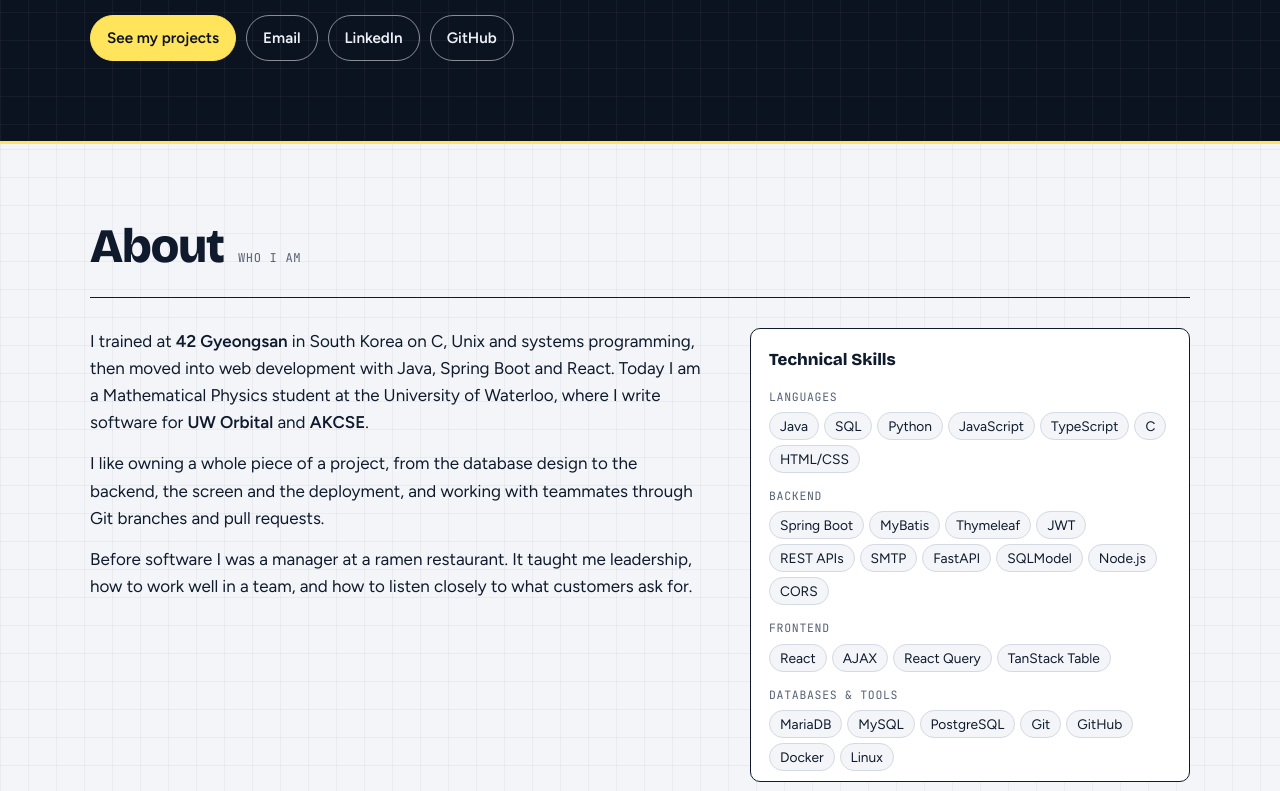
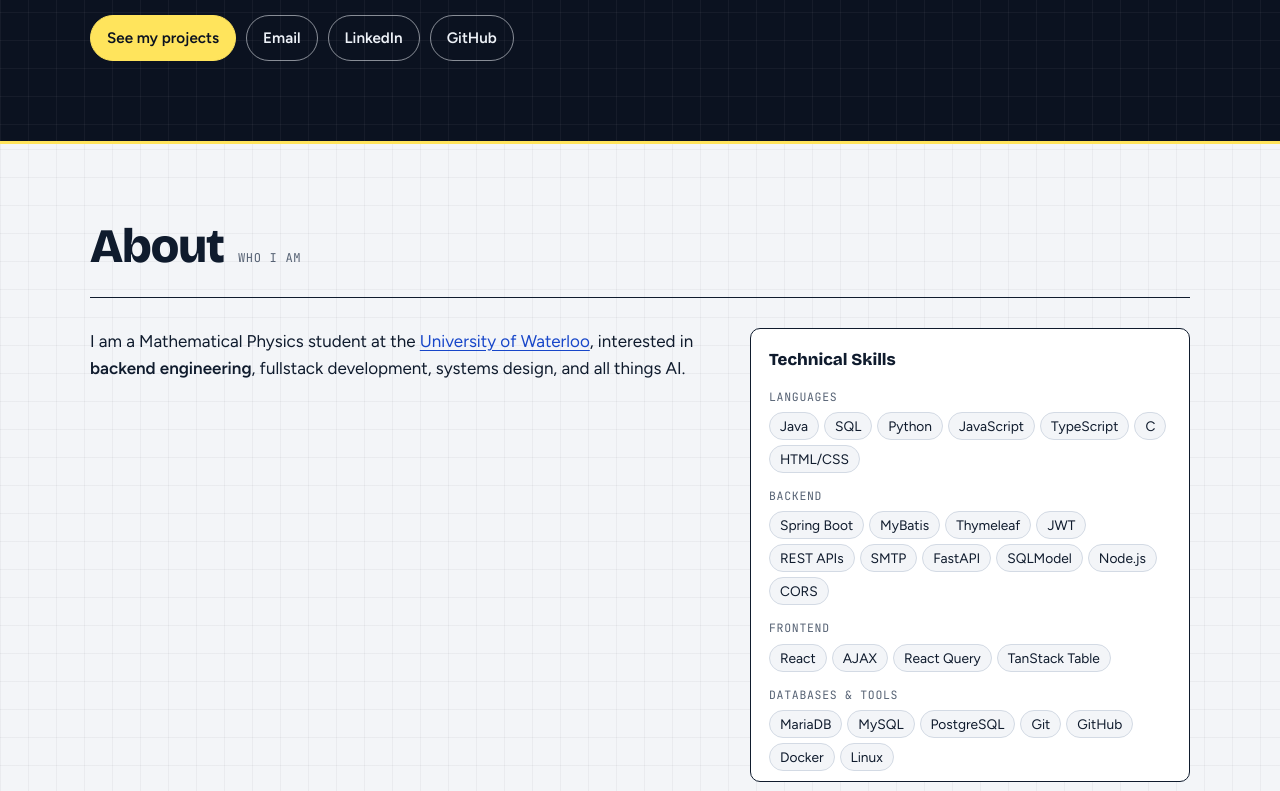
Before and after one commit to minji-kim21/minji-kim21.github.io, a plain HTML site: page src/index.html in a window 1280 px wide. Shown: the part 523-1314 px from the top of the page. Drawn offline with nearby package versions, Linux system fonts and the light colour scheme; files whose address does not match are found by name.

Commit message:
edit: about section

```diff
--- a/src/index.html
+++ b/src/index.html
@@ -297,9 +297,7 @@ footer .eq { margin-top: 40px; }
     <div class="sec-head"><h2>About</h2><span class="mono">Who I am</span></div>
     <div class="about">
       <div>
-        <p>I trained at <b>42 Gyeongsan</b> in South Korea on C, Unix and systems programming, then moved into web development with Java, Spring Boot and React. Today I am a Mathematical Physics student at the University of Waterloo, where I write software for <b>UW Orbital</b> and <b>AKCSE</b>.</p>
-        <p>I like owning a whole piece of a project, from the database design to the backend, the screen and the deployment, and working with teammates through Git branches and pull requests.</p>
-        <p>Before software I was a manager at a ramen restaurant. It taught me leadership, how to work well in a team, and how to listen closely to what customers ask for.</p>
+        <p>I am a Mathematical Physics student at the <a href="https://uwaterloo.ca/">University of Waterloo</a>, interested in <b>backend engineering</b>, fullstack development, systems design, and all things AI.</p>
       </div>
       <div class="side">
         <div class="tech" id="skills">
```
